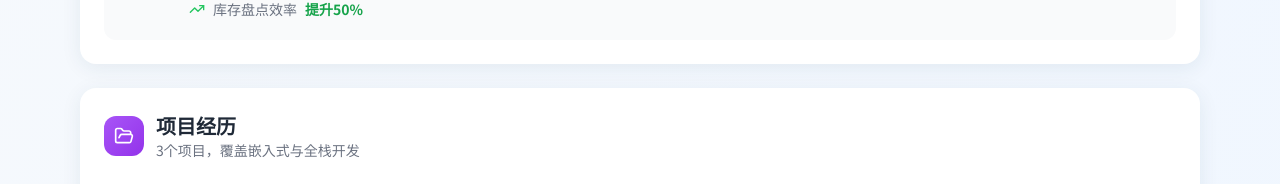
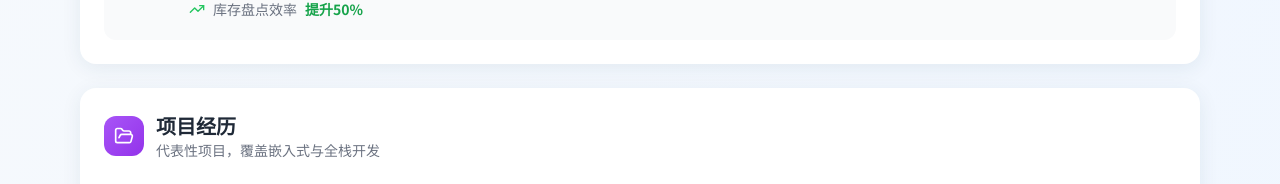
Before and after one commit to z664755810-maker/resume-ZXY, a React (Vite) app: page / in a window 1280 px wide. Shown: the part 1952-2136 px from the top of the page. Built offline with nearby package versions, Linux system fonts and the light colour scheme.

Commit message:
更新 Projects.tsx

```diff
--- a/src/components/Projects.tsx
+++ b/src/components/Projects.tsx
@@ -81,7 +81,7 @@
         </div>
         <div>
           <h2 className="text-xl font-bold text-gray-800">项目经历</h2>
-          <p className="text-sm text-gray-500">3个项目，覆盖嵌入式与全栈开发</p>
+          <p className="text-sm text-gray-500">代表性项目，覆盖嵌入式与全栈开发</p>
         </div>
       </div>
 
```
